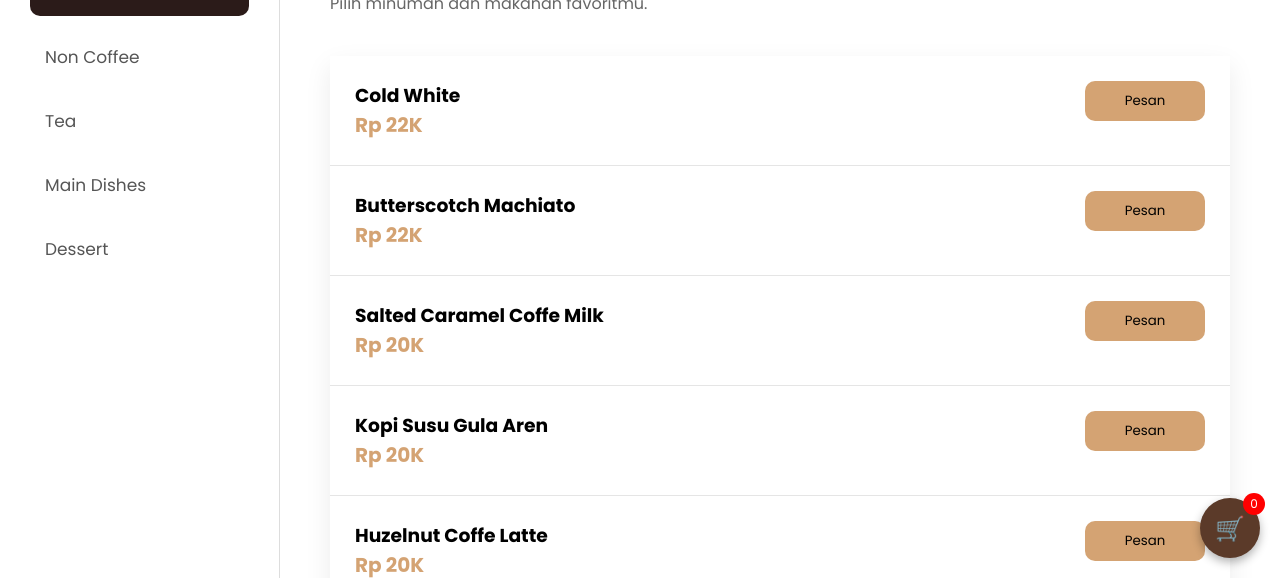
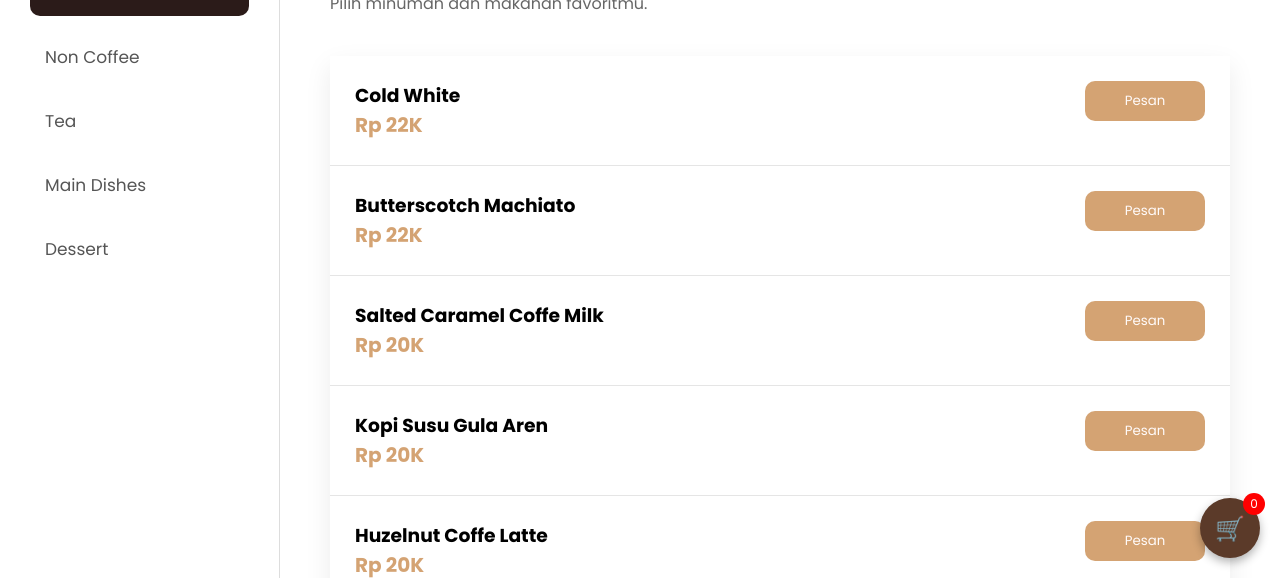
Before and after one commit to itsjarot/Kafe-Khasta, a plain HTML site: page order.html in a window 1280 px wide. Shown: the part 222-800 px from the top of the page. Drawn offline with Linux system fonts and the light colour scheme.

Commit message:
Restore global styles and layout for order page

```diff
--- a/order.css
+++ b/order.css
@@ -117,6 +117,7 @@
         width: 120px;
         height: 40px;
         padding: 3px;
+        color: #fffbfb;
         border: none;
         background-color: #d4a373;
         border-radius: 10px;
```
